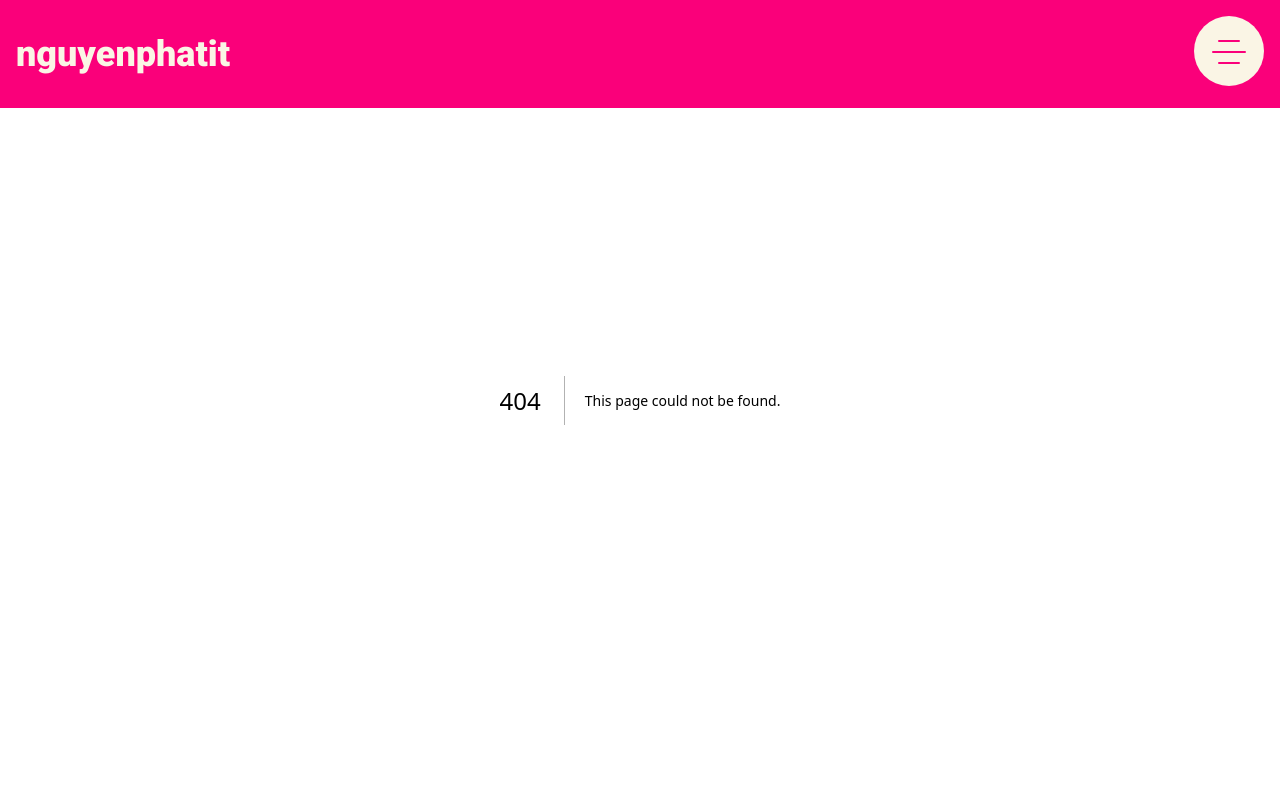
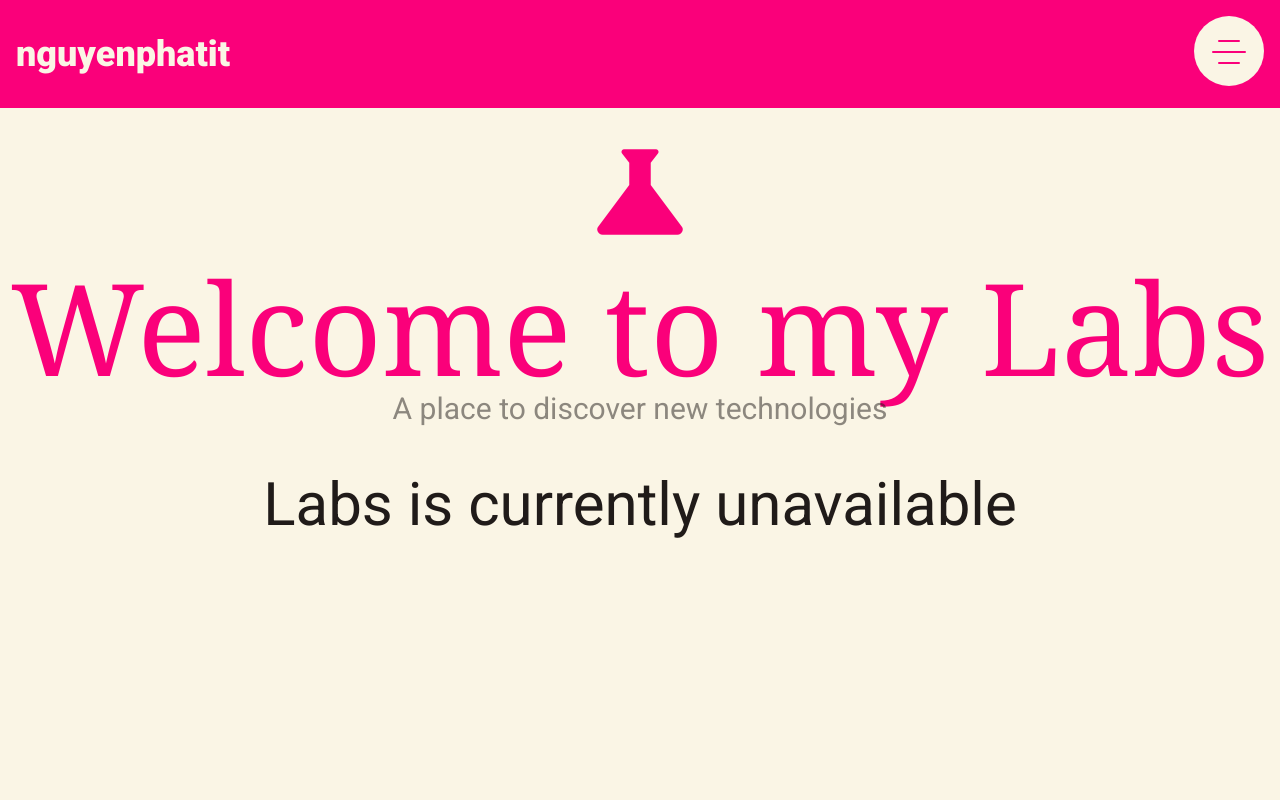
Before and after one commit to nguyenphatit/nguyenphatit.github.io, a Next.js app: page /labs in a window 1280 px wide. Before the commit this address had no page. Shown: the top 800 px of the page. Built offline with nearby package versions, Linux system fonts and the light colour scheme; a web font is replaced by a local one.

Commit message:
Add labs page

```diff
--- /dev/null
+++ b/src/app/labs/page.tsx
@@ -0,0 +1,36 @@
+"use client";
+
+import { motion } from "framer-motion";
+
+export default function Labs() {
+  return (
+    <main className="bg-light text-light-secondary dark:bg-dark dark:text-dark-secondary min-h-screen">
+      <section className="min-h-screen">
+        <div className="container mx-auto pt-32">
+          <div className="text-center select-none">
+            <motion.span
+              initial={{ y: 50, scale: 0.2 }}
+              animate={{
+                y: 0,
+                scale: 1,
+              }}
+              whileHover={{ scale: 1.2 }}
+              className="material-icons text-light-primary dark:text-dark-primary text-9xl relative"
+            >
+              science
+            </motion.span>
+          </div>
+          <h1 className="font-heading text-9xl text-light-primary dark:text-dark-primary px-4 md:px-0 text-center select-none">
+            Welcome to my Labs
+          </h1>
+          <h2 className="text-3xl opacity-50 text-light-secondary dark:text-dark-secondary mb-12 px-4 md:px-0 text-center">
+            A place to discover new technologies
+          </h2>
+          <h2 className="text-6xl text-light-secondary dark:text-dark-secondary mb-12 px-4 md:px-0 text-center">
+            Labs is currently unavailable
+          </h2>
+        </div>
+      </section>
+    </main>
+  );
+}
--- a/src/components/common/header.tsx
+++ b/src/components/common/header.tsx
@@ -51,7 +51,8 @@ export default function Header() {
             <ul className="pl-4 pb-4 md:pl-40 md:pb-40">
               <motion.li
                 whileTap={{ scale: 0.7 }}
-                className="font-bold text-5xl md:text-8xl select-none dark:text-dark-secondary text-black hover:pl-20 transition-all duration-300 relative mb-8 after:content-['01'] after:text-9xl after:absolute after:bottom-[-10px] after:left-0 after:text-light-primary dark:after:text-dark-primary after:-z-[1] after:invisible hover:after:visible after:opacity-0 hover:after:opacity-60 after:transition-all after:duration-150"
+                className="font-bold text-5xl md:text-8xl select-none dark:text-dark-secondary text-black hover:pl-20 transition-all duration-300 relative mb-8
+                before:content-['01'] before:text-9xl before:absolute before:bottom-[-10px] before:left-0 before:text-light-primary dark:before:text-dark-primary before:-z-[1] before:invisible hover:before:visible before:opacity-0 hover:before:opacity-60 before:transition-all before:duration-150"
               >
                 <a className="relative" href="/">
                   Home
@@ -59,7 +60,8 @@ export default function Header() {
               </motion.li>
               <motion.li
                 whileTap={{ scale: 0.7 }}
-                className="font-bold text-5xl md:text-8xl select-none dark:text-dark-secondary text-black hover:pl-20 transition-all duration-300 relative mb-8 after:content-['02'] after:text-9xl after:absolute after:bottom-[-10px] after:left-0 after:text-light-primary dark:after:text-dark-primary after:-z-[1] after:invisible hover:after:visible after:opacity-0 hover:after:opacity-60 after:transition-all after:duration-150"
+                className="font-bold text-5xl md:text-8xl select-none dark:text-dark-secondary text-black hover:pl-20 transition-all duration-300 relative mb-8
+                before:content-['02'] before:text-9xl before:absolute before:bottom-[-10px] before:left-0 before:text-light-primary dark:before:text-dark-primary before:-z-[1] before:invisible hover:before:visible before:opacity-0 hover:before:opacity-60 before:transition-all before:duration-150"
               >
                 <a className="" href="/blog">
                   Blog
@@ -67,9 +69,10 @@ export default function Header() {
               </motion.li>
               <motion.li
                 whileTap={{ scale: 0.7 }}
-                className="font-bold text-5xl md:text-8xl select-none dark:text-dark-secondary text-black hover:pl-20 transition-all duration-300 relative mb-8 after:content-['03'] after:text-9xl after:absolute after:bottom-[-10px] after:left-0 after:text-light-primary dark:after:text-dark-primary after:-z-[1] after:invisible hover:after:visible after:opacity-0 hover:after:opacity-60 after:transition-all after:duration-150"
+                className="font-bold text-5xl md:text-8xl select-none dark:text-dark-secondary text-black hover:pl-20 transition-all duration-300 relative mb-8
+                before:content-['03'] before:text-9xl before:absolute before:bottom-[-10px] before:left-0 before:text-light-primary dark:before:text-dark-primary before:-z-[1] before:invisible hover:before:visible before:opacity-0 hover:before:opacity-60 before:transition-all before:duration-150"
               >
-                <a className="" href="">
+                <a className="" href="/labs">
                   Labs
                 </a>
               </motion.li>
--- a/src/components/features/About.tsx
+++ b/src/components/features/About.tsx
@@ -12,7 +12,7 @@ export default function About() {
         </h1>
         <div className="text-2xl md:text-3xl md:leading-[60px] text-light-secondary dark:text-dark-secondary">
           <AnimationTextFade>
-            <p>
+            <p className="px-4 md:px-0">
               Currently work as a software engineer at TMA Solutions in Ho Chi
               Minh City. Due to my interest in web programming and after
               completing a few hobby projects, I have decided to offer my
--- a/src/components/features/Experience.tsx
+++ b/src/components/features/Experience.tsx
@@ -8,7 +8,8 @@ export default function Experience() {
     <section className="min-h-screen flex flex-col justify-center items-center relative">
       <div className="container">
         <h1 className="font-heading text-9xl text-light-primary dark:text-dark-primary mb-12 px-4 md:px-0">
-          <AnimationTextCharacter text="Education & Experience" />
+          <AnimationTextCharacter text="Education" />
+          <AnimationTextCharacter text="& Experience" />
         </h1>
         <AnimationFade>
           <div className="flex flex-col md:flex-row justify-between items-center px-4 md:px-0 mb-8">
--- a/src/components/features/Work.tsx
+++ b/src/components/features/Work.tsx
@@ -97,8 +97,12 @@ export default function Work() {
             </div>
             <div className="flex-1">
               <p className="text-xl leading-relaxed">
-                Develop a website that allows customers to order drugs and
-                manage deliveries
+                This is a website that provides a service for patients to order
+                prescription drugs from their doctor, helping them save time and
+                effort in purchasing medication. The website may have the
+                following features: Prescription upload, Information
+                confirmation, Payment method selection, Delivery, and Customer
+                support
               </p>
             </div>
           </div>
@@ -118,8 +122,11 @@ export default function Work() {
             </div>
             <div className="flex-1">
               <p className="text-xl leading-relaxed">
-                Develop a web application for invoice management website, this
-                website manage the receipt of invoices
+                This is a website used for commission management, helping
+                businesses or individuals easily track and calculate the
+                commission payments to their agents or salespeople. The website
+                may have the following features: Commission information
+                management, Automatic calculation, and Report generation,..etc.
               </p>
             </div>
           </div>
--- a/tailwind.config.js
+++ b/tailwind.config.js
@@ -21,6 +21,7 @@ module.exports = {
         sans: ['Roboto', ...fontFamily.sans],
         serif: ['Anton', ...fontFamily.serif],
         heading: ['Six Caps', ...fontFamily.serif],
+        icons: ['Material Icons'],
       },
       backgroundImage: {
         'gradient-radial': 'radial-gradient(var(--tw-gradient-stops))',
```
